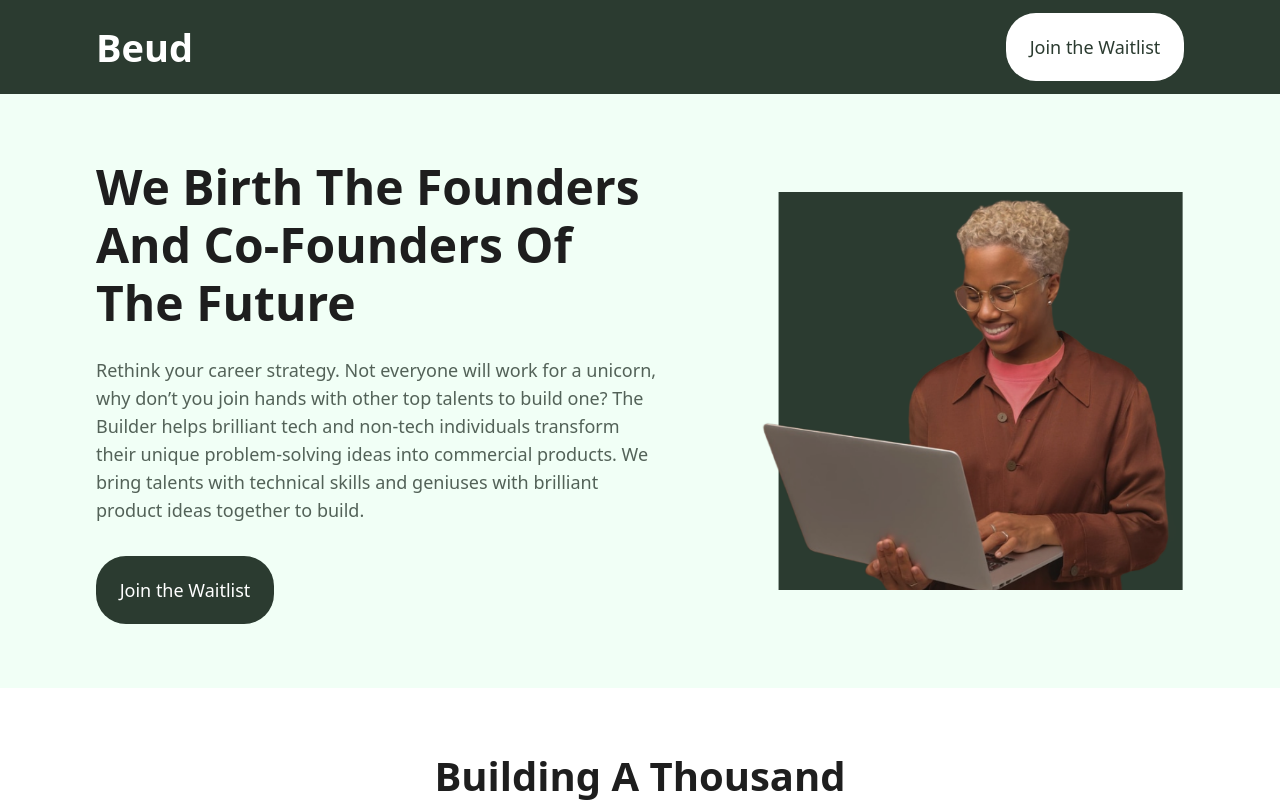
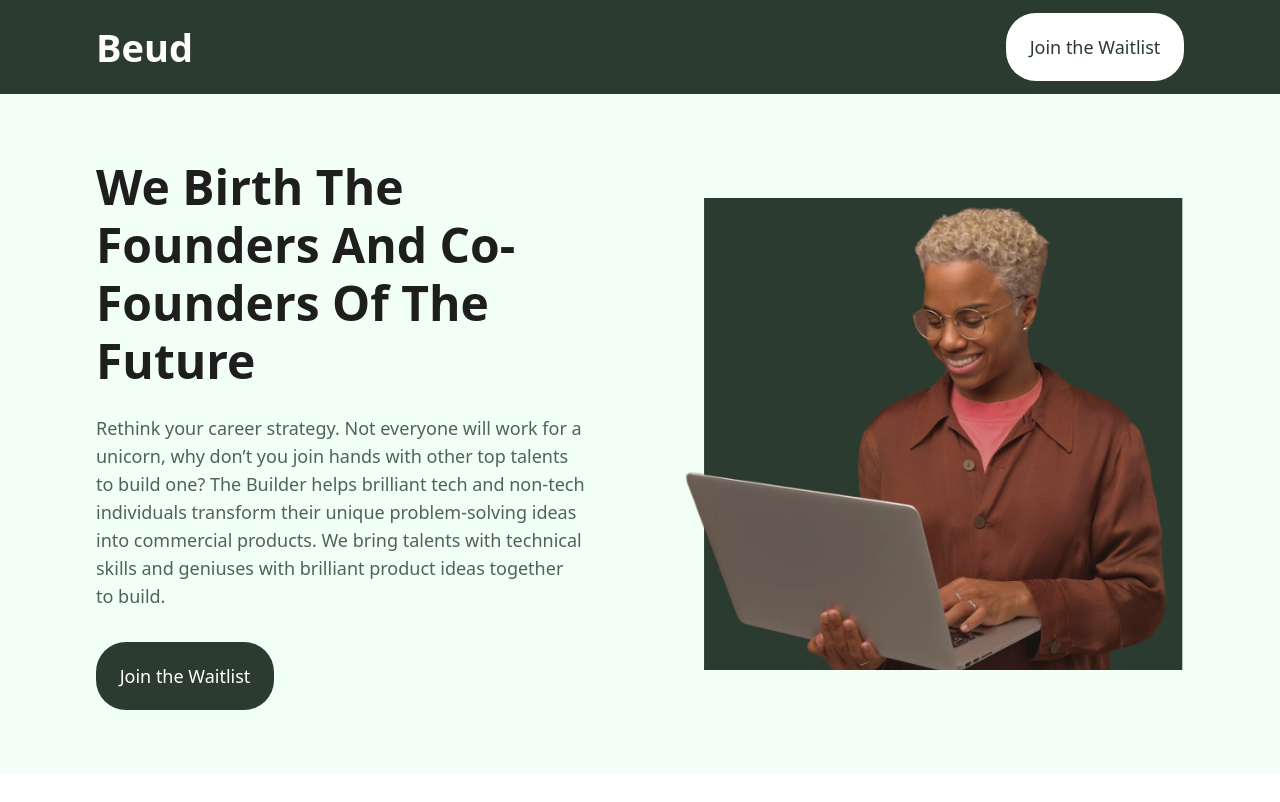
Before and after one commit to BowaDAO/Beud, a React (Vite) app: page / in a window 1280 px wide. Shown: the top 802 px of the page. Built offline with nearby package versions, Linux system fonts and the light colour scheme.

Commit message:
fixed a style bug

```diff
--- a/src/components/Hero.jsx
+++ b/src/components/Hero.jsx
@@ -6,7 +6,7 @@ const Hero = () => {
   return (
     <section className="px-4 py-12 md:px-[127px] md:py-16 lg:px-24 lg:py-16  bg-light flex flex-col lg:flex-row justify-between gap-8 md:gap-12 lg:gap-24 items-center">
       <div className="flex flex-col items-start md:items-center lg:items-start gap-6 md:gap-8">
-        <article className="lg:w-[567px] flex flex-col items-start gap-4 lg:gap-6 text-start md:text-center lg:text-start ">
+        <article className="lg:max-w-[567px] flex flex-col items-start gap-4 lg:gap-6 text-start md:text-center lg:text-start ">
           <h1 className="md:text-[48px] md:leading-[58px] text-4xl leading-10  text-black font-bold ">
             We Birth The Founders And Co-Founders Of The Future
           </h1>
@@ -25,7 +25,7 @@ const Hero = () => {
           Join the Waitlist
         </button>
       </div>
-      <div className="w-full h-full ">
+      <div className="w-full lg:w-[583px] h-full ">
         {/* md:w-[583px] md:h-[551px] */}
         <img
           src={images.heroimage}
```
